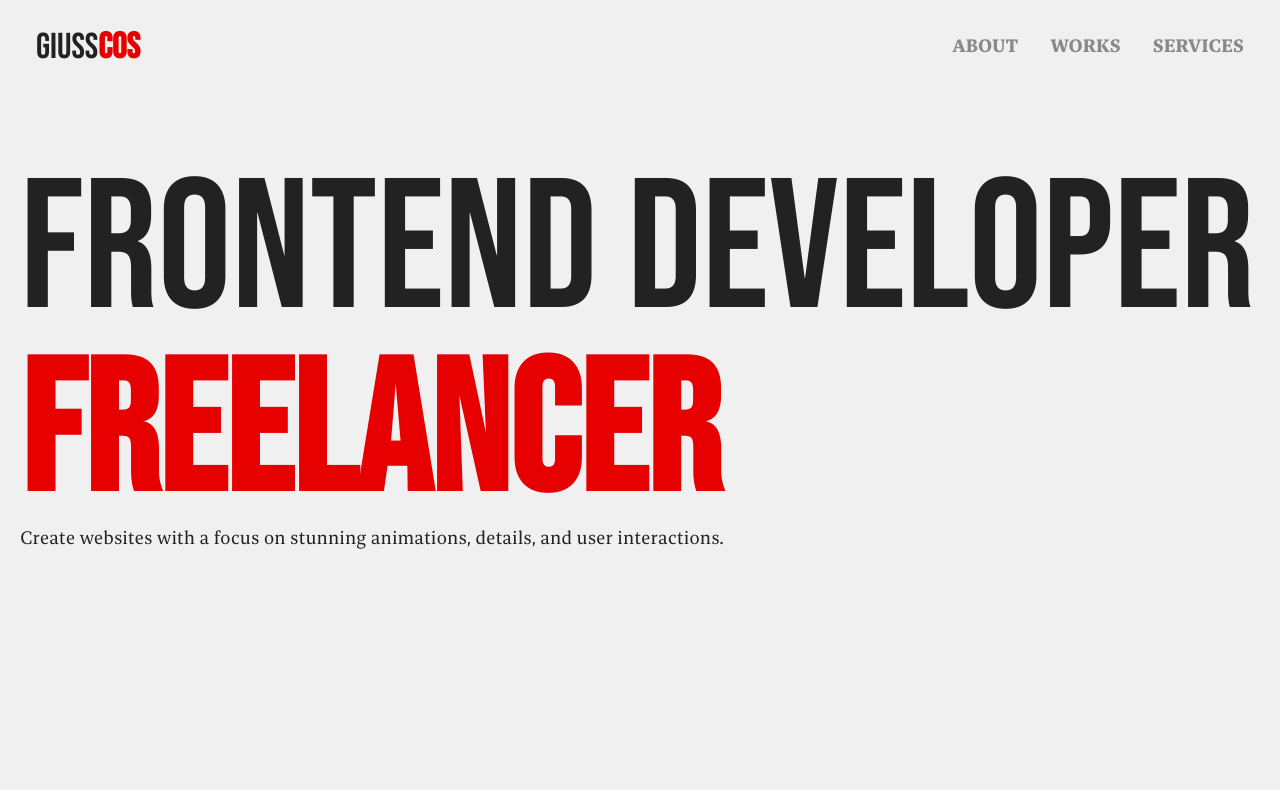
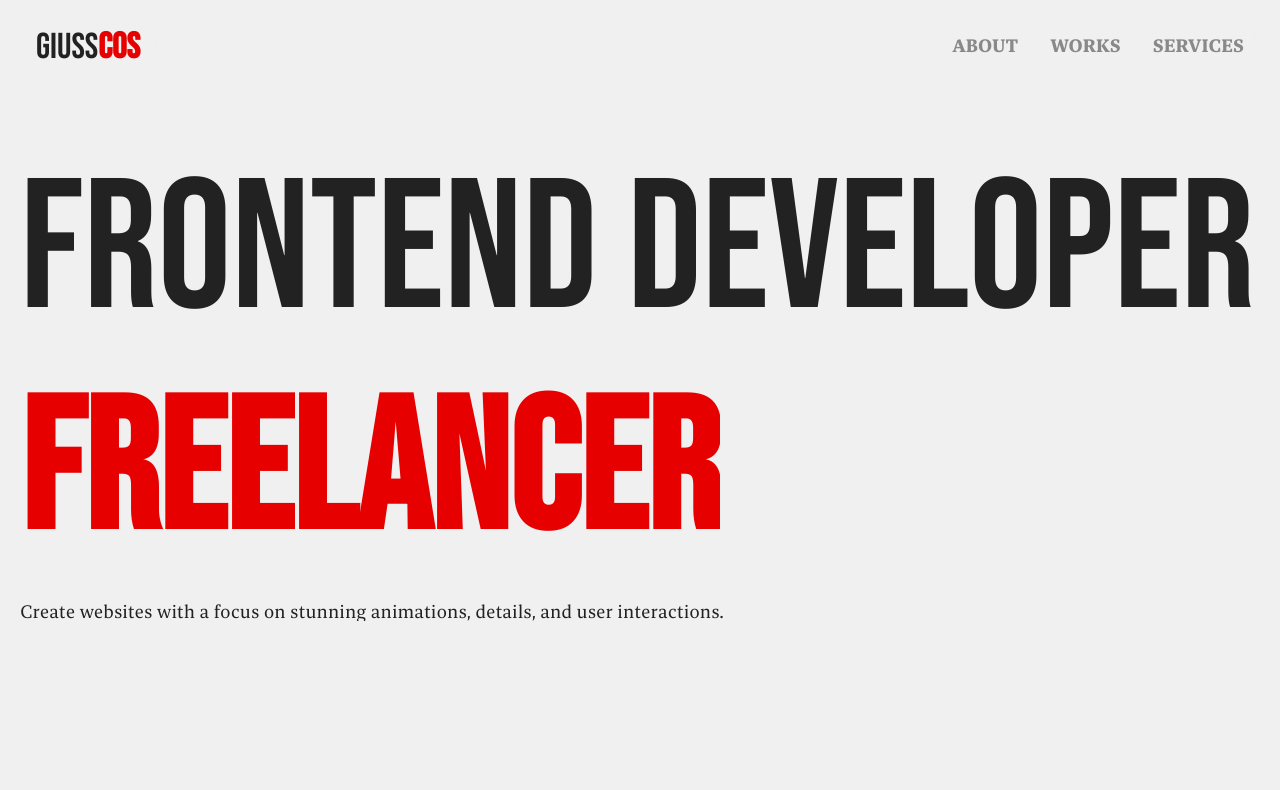
Before and after one commit to giusscos/portfolio-v2, a Nuxt app: page / in a window 1280 px wide. Shown: the top 790 px of the page. Built offline with nearby package versions, Linux system fonts and the light colour scheme.

Commit message:
Animate jumbo

```diff
--- a/components/HomeJumbo.vue
+++ b/components/HomeJumbo.vue
@@ -1,12 +1,36 @@
-<script setup lang="ts"></script>
+<script setup lang="ts">
+import gsap from 'gsap';
+
+onMounted(() => {
+  gsap.from('.title', {
+    duration: 3,
+    ease: "expo.inOut",
+    autoAlpha: 0,
+    y: '+=200%',
+    stagger: {
+      each: 0.1,
+    },
+  })
+})
+</script>
 
 <template>
   <section id="home">
-    <h2 class="title-big">
-      Frontend Developer <br> <b>freelancer</b>
+    <h2 class="title-big leading-none">
+      <!-- Frontend Developer <br> <b>Freelancer</b> -->
+      <span class="inline-block overflow-hidden">
+        <div class="title">Frontend</div>
+      </span> <span class="inline-block overflow-hidden">
+        <div class="title">Developer</div>
+      </span>
+      <span class="inline-block overflow-hidden">
+        <div class="title"><b>Freelancer</b></div>
+      </span>
     </h2>
-    <p class="paragraph-small leading-none w-2/3 lg:w-3/5">
-      Create websites with a focus on stunning animations, details, and user interactions.
+    <p class="paragraph-small leading-none w-2/3 lg:w-3/5 overflow-hidden">
+      <span class="inline-block title">
+        Create websites with a focus on stunning animations, details, and user interactions.
+      </span>
     </p>
   </section>
 </template>
```
